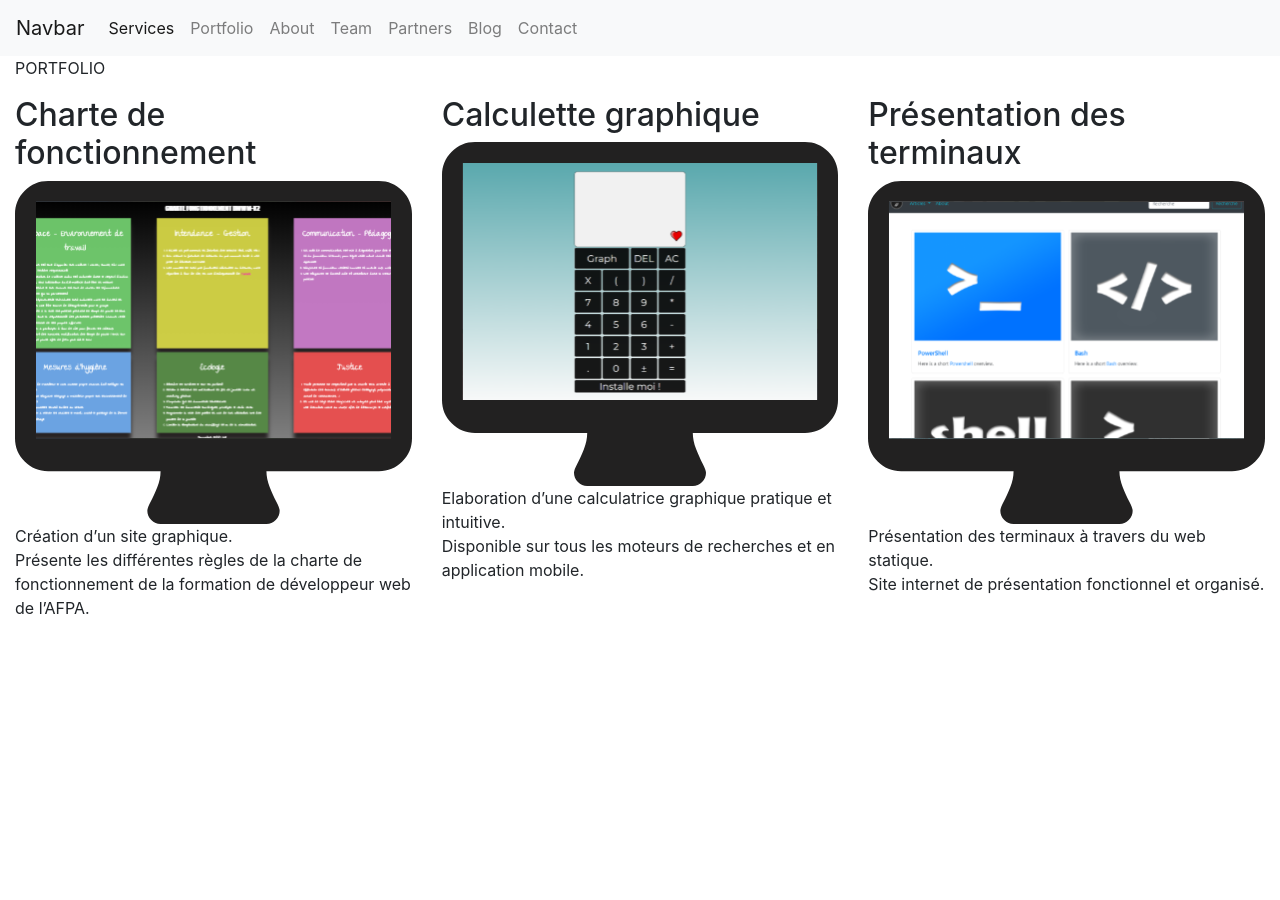
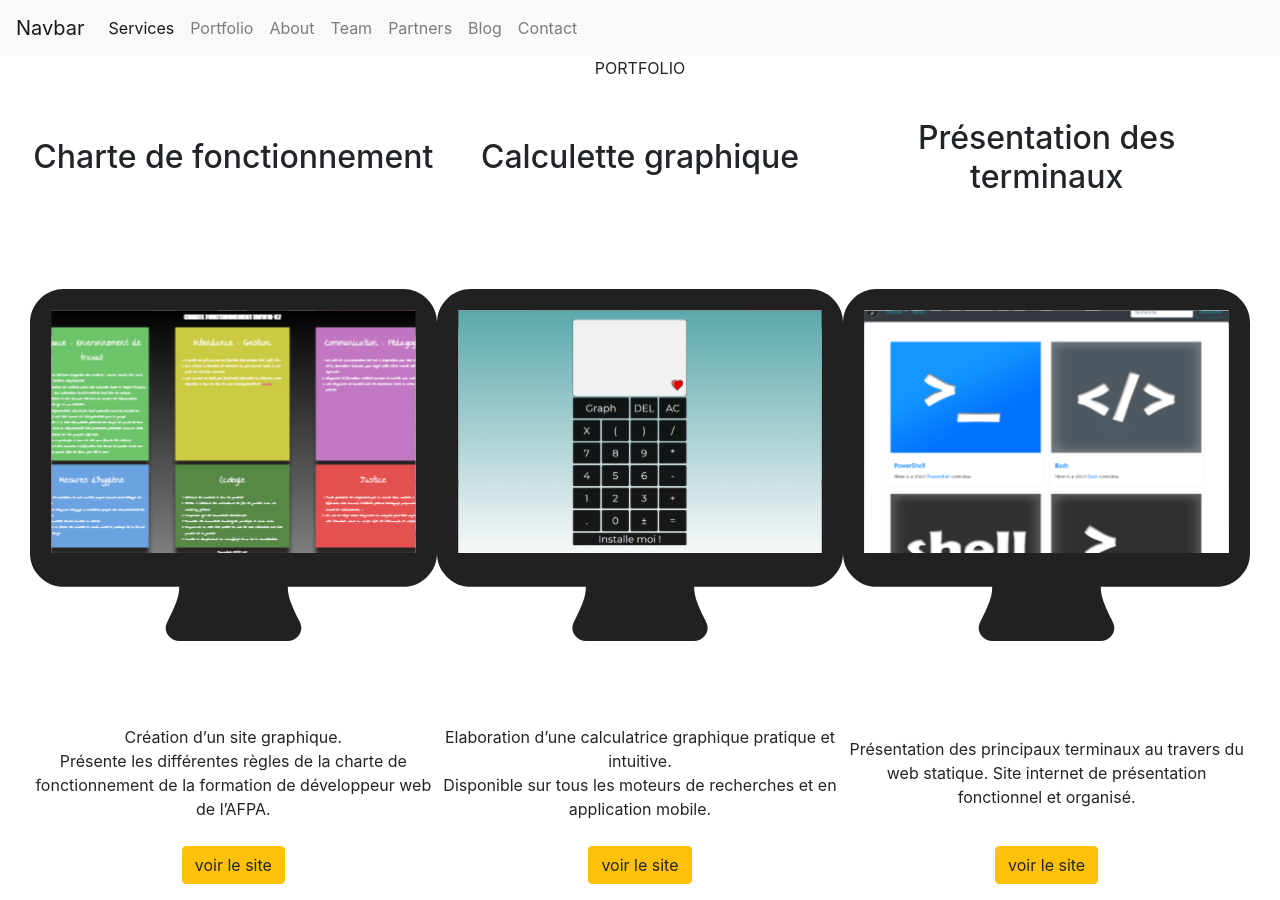
Before and after one commit to formation-dwwm/web-agency, a Jekyll site: the page built from index.markdown, in a window 1280 px wide. Built offline with Jekyll 4.4.1, drawn with Linux system fonts in a browser that asks for light colours.

Commit message:
#31 add presentation and structure*

```diff
--- a/_includes/portfolio.html
+++ b/_includes/portfolio.html
@@ -1,24 +1,36 @@
+<head>
+    <link rel="stylesheet" href="portfolio.css">
+</head>
+
 <div class="container-fluid">
-    <p>PORTFOLIO</p>
-    <div class="row">
-        <div class="col-12 col-md-4">
-            <h2>Charte de fonctionnement</h2>
-                <img class="img-fluid" src="assets/img/charte.svg" alt="Charte">
-                    <p>Création d’un site graphique.<br> Présente les différentes règles de la charte
-                        de fonctionnement de la formation de développeur web de l’AFPA.</p>
+    <p class= "text-center">PORTFOLIO</p>
+    <div class="container-fluid row m-0">
+        <div class="grid-container w-md-30">
+            <h2 class= "text-center title centerV" >Charte de fonctionnement</h2>
+                <img class="img-fluid photo" src="assets/img/charte.svg" alt="Charte">
+                <p class="text-center text centerV">Création d’un site graphique.<br> Présente les différentes règles de la charte
+                de fonctionnement de la formation de développeur web de l’AFPA.</p>
+                <!-- <div class="d-flex justify-content-center"> -->
+                    <a href="https://lisplib.github.io/charte-dwwm-v2/"class="btn btn-warning button center">voir le site</a>
+                <!-- </div> -->
         </div>
-        <div class="col-12 col-md-4">
-            <h2>Calculette graphique</h2>
-                <img class="img-fluid" src="assets/img/calculette.svg" alt="Calculette">
-                    <p>Elaboration d’une calculatrice graphique pratique et intuitive.<br>
+        <div class="grid-container w-md-30">
+            <h2 class= "text-center title centerV">Calculette graphique</h2>
+                <img class="img-fluid photo" src="assets/img/calculette.svg" alt="Calculette">
+                    <p class="text-center text centerV">Elaboration d’une calculatrice graphique pratique et intuitive.<br>
                         Disponible sur tous les moteurs de recherches et en application mobile.</p>
+                        <!-- <div class="d-flex justify-content-center"> -->
+                            <a href="https://formation-dwwm.github.io/graphcalc-js/" class="btn btn-warning button center">voir le site</a>
+                        <!-- </div> -->
         </div>
-        <div class="col-12 col-md-4">
-            <h2>Présentation des terminaux</h2>
-                <img class="img-fluid" src="assets/img/terminaux.svg" alt="Terminaux">
-                    <p>Présentation des terminaux à travers du web statique.<br>
-                        Site internet de présentation fonctionnel et organisé.
-                            </p>
+        <div class="grid-container w-md-30">
+                <h2 class= "text-center title centerV">Présentation des terminaux</h2>
+                    <img class="img-fluid photo" src="assets/img/terminaux.svg" alt="Terminaux">
+                        <p class="text-center text centerV">Présentation des principaux terminaux au travers du web statique.
+                            Site internet de présentation fonctionnel et organisé.</p>
+                            <!-- <div class="d-flex justify-content-center"> -->
+                                <a href="https://geoffray-buhler.github.io/Projet_markdown/" class="btn btn-warning button center">voir le site</a>
+                            <!-- </div> -->
         </div>
     </div>
 </div>
--- /dev/null
+++ b/portfolio.css
@@ -0,0 +1,32 @@
+.grid-container {
+    display: grid;
+    grid-template-columns: 1fr;
+    grid-template-rows: 1fr 4fr 1fr 0.5fr;
+    grid-template-areas: "title" "photo" "text" "button";
+    width: 100%;
+    height: calc(100vh - 100px);
+  }
+
+@media screen and (min-width: 768px) {
+    .w-md-30 {
+      width: calc(100% / 3);
+    }
+}
+
+.centerV {
+  margin-top: auto;
+  margin-bottom: auto;
+}
+
+.center {
+  margin: auto;
+}
+
+  .title { grid-area: title; }
+
+    .photo { grid-area: photo;
+          margin: auto; }
+
+  .text { grid-area: text; }
+
+  .button { grid-area: button; }
```
